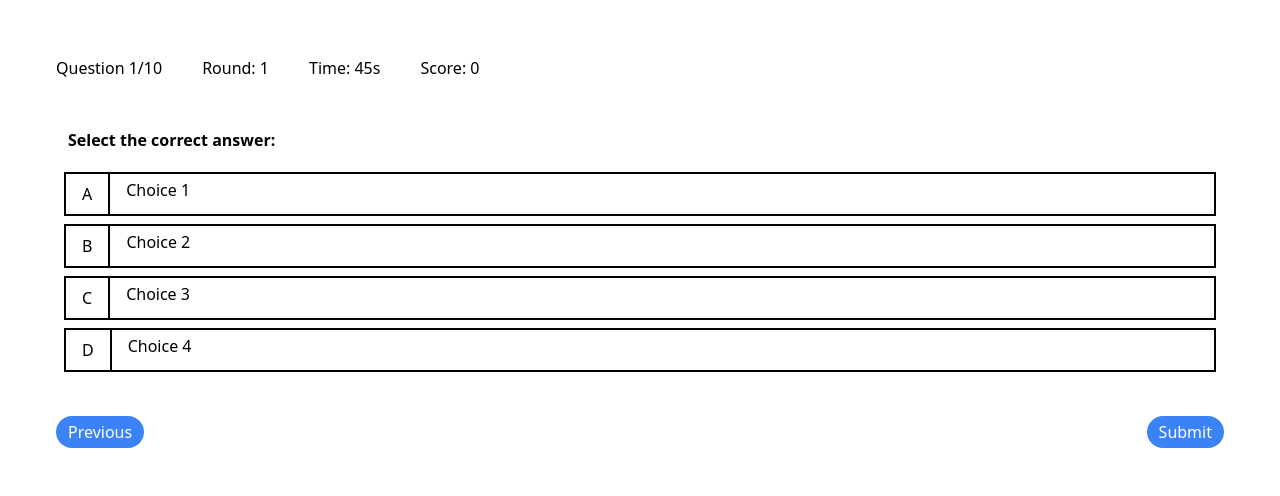
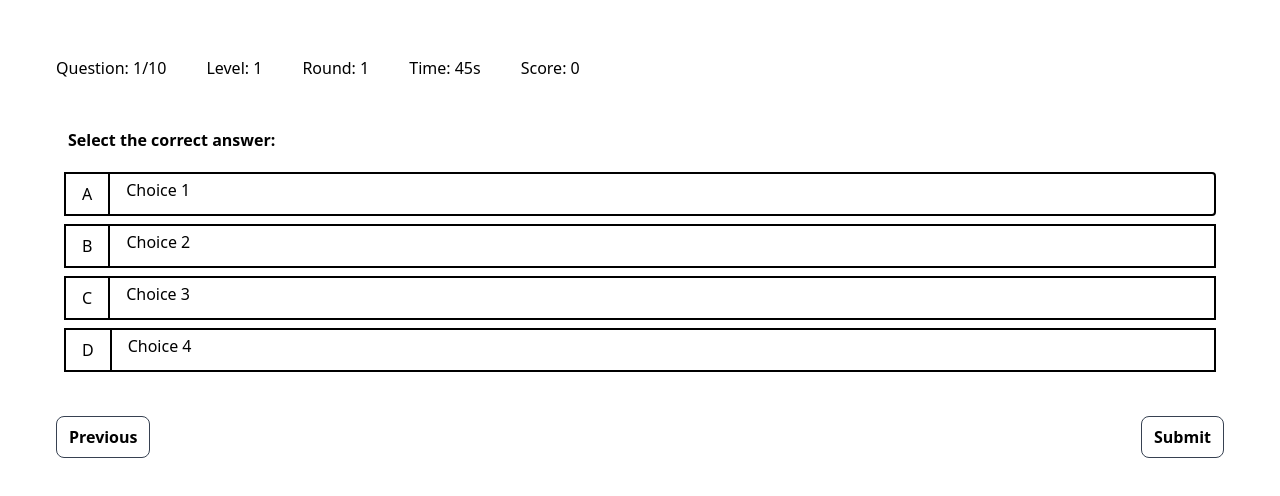
Before and after one commit to rossiny-o/quizgame, a Next.js app: page /questions in a window 1280 px wide. Shown: the top 496 px of the page. Built offline with nearby package versions, Linux system fonts and the light colour scheme.

Commit message:
questions page - pt2

```diff
--- a/src/app/questions/page.js
+++ b/src/app/questions/page.js
@@ -5,8 +5,9 @@ export default function questions(){
     return (
         <div className="container mx-auto py-8">
             {/* first row  */}
-            <div className="flex items-center space-x-10 m-3 p-3">
-                <h5>Question 1/10</h5>
+            <div className="flex justify-items-center space-x-10 m-3 p-3">
+                <h5>Question: 1/10</h5>
+                <h4>Level: 1</h4>
                 <h4>Round: 1</h4>
                 <h5>Time: 45s</h5>
                 <h5>Score: 0</h5>
@@ -15,7 +16,7 @@ export default function questions(){
             {/* question & answer */}
             <div className="m-3 p-3">
                 <h3 className="p-3 font-bold">Select the correct answer: </h3>
-                <div className="flex m-2 border-2 border-black">
+                <div className="flex m-2 border-2 border-black rounded-r">
                     <p className="p-2 px-4 mr-3 border-r-2 border-black">A</p>
                     <p className="p-1">Choice 1</p>
                 </div>
@@ -33,8 +34,10 @@ export default function questions(){
                 </div>
             </div>
             <div className="m-3 p-3">
-                <button className="px-3 py-1 bg-blue-500 text-white rounded-full">Previous</button>
-                <button className="px-3  py-1 bg-blue-500 text-white float-end rounded-full">Submit</button>
+                <button className="font-semibold rounded-lg border border-gray-700 px-3 py-2 transition-colors hover:border-gray-300 hover:bg-gray-100 hover:dark:border-neutral-700 hover:dark:bg-neutral-800/30">Previous</button>
+
+
+                <button className="float-end font-semibold rounded-lg border border-gray-700 px-3 py-2 transition-colors hover:border-gray-300 hover:bg-gray-100 hover:dark:border-neutral-700 hover:dark:bg-neutral-800/30">Submit</button>
             </div>
         </div>
     )
--- a/src/app/selectlevel/page.js
+++ b/src/app/selectlevel/page.js
@@ -13,7 +13,7 @@ export default function selectlevel() {
         {level.map((lvl) => {
           return (
             <div className="box-border w-32 h-32 border-2 border-black m-2 p-2">
-              <Link href={lvl.href}>
+              <Link href="/questions">
                 <h3 className="">{lvl.title}</h3>
               </Link>
             </div>
```
